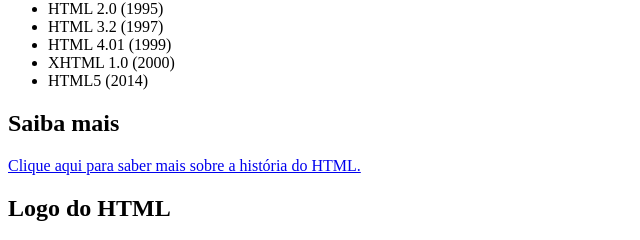
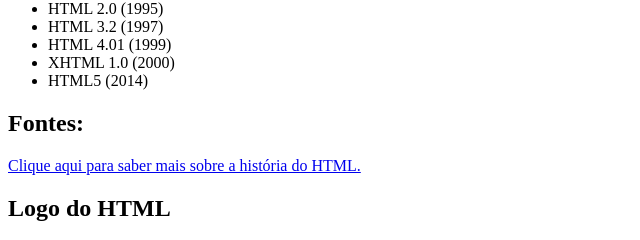
Before and after one commit to isa246-s1/Hist-ria-do-HTML, a plain HTML site: page index.html in a window 1280 px wide. Shown: the part 350-590 px from the top of the page, 0-640 px from the left. Drawn offline with Linux system fonts and the light colour scheme.

Commit message:
Revise HTML structure and add sources section
Updated the HTML structure and content, including a new section for sources.

```diff
--- a/index.html
+++ b/index.html
@@ -27,7 +27,7 @@
     </ul>
     <a>
 </href>
-   <h2>Saiba mais</h2>
+   <h2>Fontes:</h2>
     <a href="https://pt.wikipedia.org/wiki/HTML">
         Clique aqui para saber mais sobre a história do HTML.
     </a>
```
